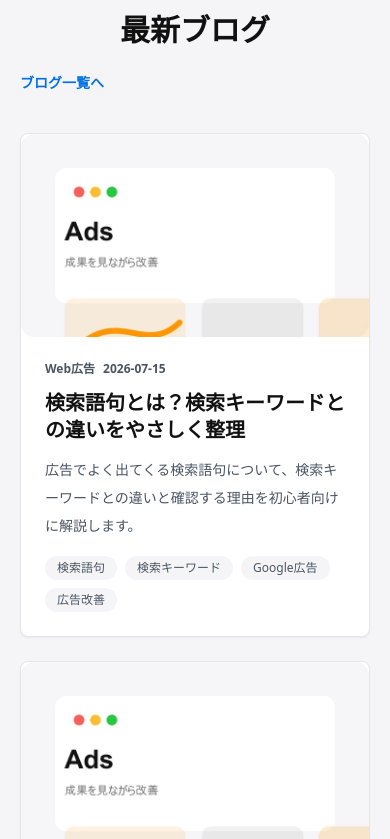
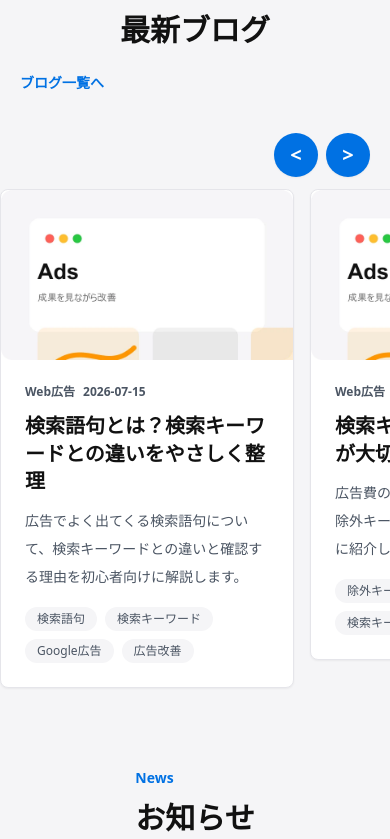
Before and after one commit to iwamitsuco/officialSite, a Next.js app: page / in a window 390 px wide. Shown: the part 5345-6184 px from the top of the page. Built offline with nearby package versions, Linux system fonts and the light colour scheme.

Commit message:
Add mobile blog carousel controls

```diff
--- a/app/page.tsx
+++ b/app/page.tsx
@@ -1,6 +1,6 @@
 import Image from "next/image";
 import Link from "next/link";
-import { BlogCard } from "@/components/sections/BlogCard";
+import { BlogCardCarousel } from "@/components/sections/BlogCardCarousel";
 import { CTASection } from "@/components/sections/CTASection";
 import { NewsCard } from "@/components/sections/NewsCard";
 import { ProblemSegments } from "@/components/sections/ProblemSegments";
@@ -167,11 +167,7 @@ export default function HomePage() {
               ブログ一覧へ
             </Link>
           </div>
-          <div className="mt-10 grid gap-6 md:grid-cols-3">
-            {blogPosts.slice(0, 3).map((post) => (
-              <BlogCard post={post} key={post.slug} />
-            ))}
-          </div>
+          <BlogCardCarousel posts={blogPosts.slice(0, 3)} className="mt-10" />
           <div className="mt-16">
             <div className="flex flex-col justify-between gap-6 md:flex-row md:items-end">
               <SectionTitle label="News" title="お知らせ" />
--- a/components/search/BlogFilterList.tsx
+++ b/components/search/BlogFilterList.tsx
@@ -1,7 +1,7 @@
 "use client";
 
 import { useMemo, useRef, useState } from "react";
-import { BlogCard } from "@/components/sections/BlogCard";
+import { BlogCardCarousel } from "@/components/sections/BlogCardCarousel";
 import { CategoryFilter } from "@/components/search/CategoryFilter";
 import { TagFilter } from "@/components/search/TagFilter";
 import { getTagsForCategory } from "@/lib/search";
@@ -137,13 +137,7 @@ export function BlogFilterList({ posts, categories }: BlogFilterListProps) {
           ) : null}
         </div>
       </div>
-      <div className="-mx-5 flex snap-x snap-mandatory gap-4 overflow-x-auto px-5 pb-4 md:mx-0 md:grid md:grid-cols-2 md:gap-6 md:overflow-visible md:px-0 md:pb-0 lg:grid-cols-3">
-        {filteredPosts.map((post) => (
-          <div className="min-w-[84%] snap-start sm:min-w-[46%] md:min-w-0" key={post.slug}>
-            <BlogCard post={post} />
-          </div>
-        ))}
-      </div>
+      <BlogCardCarousel posts={filteredPosts} />
       {filteredPosts.length === 0 ? <p className="lead">該当する記事がありません。</p> : null}
     </div>
   );
--- /dev/null
+++ b/components/sections/BlogCardCarousel.tsx
@@ -0,0 +1,58 @@
+"use client";
+
+import { useRef } from "react";
+import { BlogCard } from "@/components/sections/BlogCard";
+import type { BlogPost } from "@/types";
+
+type BlogCardCarouselProps = {
+  posts: BlogPost[];
+  className?: string;
+};
+
+export function BlogCardCarousel({ posts, className = "" }: BlogCardCarouselProps) {
+  const carouselRef = useRef<HTMLDivElement>(null);
+
+  function scrollCards(direction: "prev" | "next") {
+    const carousel = carouselRef.current;
+    if (!carousel) return;
+
+    const amount = carousel.clientWidth * 0.86;
+    carousel.scrollBy({
+      left: direction === "next" ? amount : -amount,
+      behavior: "smooth"
+    });
+  }
+
+  return (
+    <div className={className}>
+      <div className="mb-3 flex justify-end gap-2 md:hidden" aria-label="ブログカードの横送り">
+        <button
+          aria-label="前の記事カードを見る"
+          className="flex h-11 w-11 items-center justify-center rounded-full bg-apple-blue text-xl font-semibold text-white shadow-sm transition hover:bg-blue-600 focus-visible:outline focus-visible:outline-2 focus-visible:outline-offset-2 focus-visible:outline-apple-blue"
+          type="button"
+          onClick={() => scrollCards("prev")}
+        >
+          &lt;
+        </button>
+        <button
+          aria-label="次の記事カードを見る"
+          className="flex h-11 w-11 items-center justify-center rounded-full bg-apple-blue text-xl font-semibold text-white shadow-sm transition hover:bg-blue-600 focus-visible:outline focus-visible:outline-2 focus-visible:outline-offset-2 focus-visible:outline-apple-blue"
+          type="button"
+          onClick={() => scrollCards("next")}
+        >
+          &gt;
+        </button>
+      </div>
+      <div
+        className="-mx-5 flex snap-x snap-mandatory gap-4 overflow-x-auto px-5 pb-4 md:mx-0 md:grid md:grid-cols-2 md:gap-6 md:overflow-visible md:px-0 md:pb-0 lg:grid-cols-3"
+        ref={carouselRef}
+      >
+        {posts.map((post) => (
+          <div className="min-w-[84%] snap-start sm:min-w-[46%] md:min-w-0" key={post.slug}>
+            <BlogCard post={post} />
+          </div>
+        ))}
+      </div>
+    </div>
+  );
+}
```
